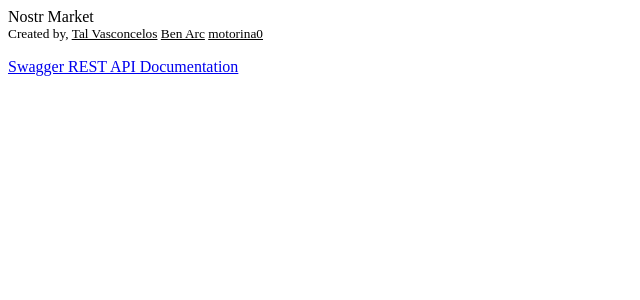
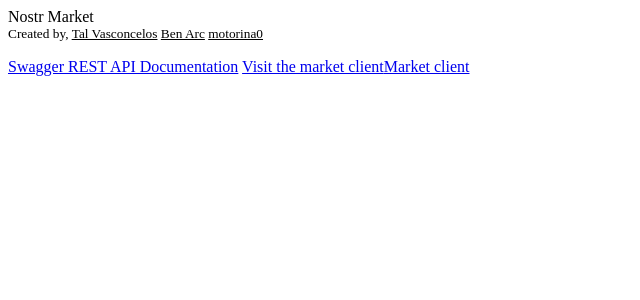
Before and after one commit to lnbits/nostrmarket, a Python web app: template templates/nostrmarket/_api_docs.html in a window 1280 px wide. Shown: the top 300 px of the page, without its empty margins (0-640 px from the left). Run offline with Jinja, Linux system fonts and the light colour scheme; the template is opened without the code that fills it, so the values that code supplies are empty.

Commit message:
add market client url

```diff
--- a/templates/nostrmarket/_api_docs.html
+++ b/templates/nostrmarket/_api_docs.html
@@ -35,4 +35,10 @@
       >Swagger REST API Documentation</a
     >
   </q-card-section>
+  <q-card-section>
+    <a target="_blank" href="/nostrmarket/market" class="text-white"
+      ><q-tooltip>Visit the market client</q-tooltip
+      ><q-icon name="storefront" class="q-mr-sm"></q-icon>Market client</a
+    >
+  </q-card-section>
 </q-card>
```
